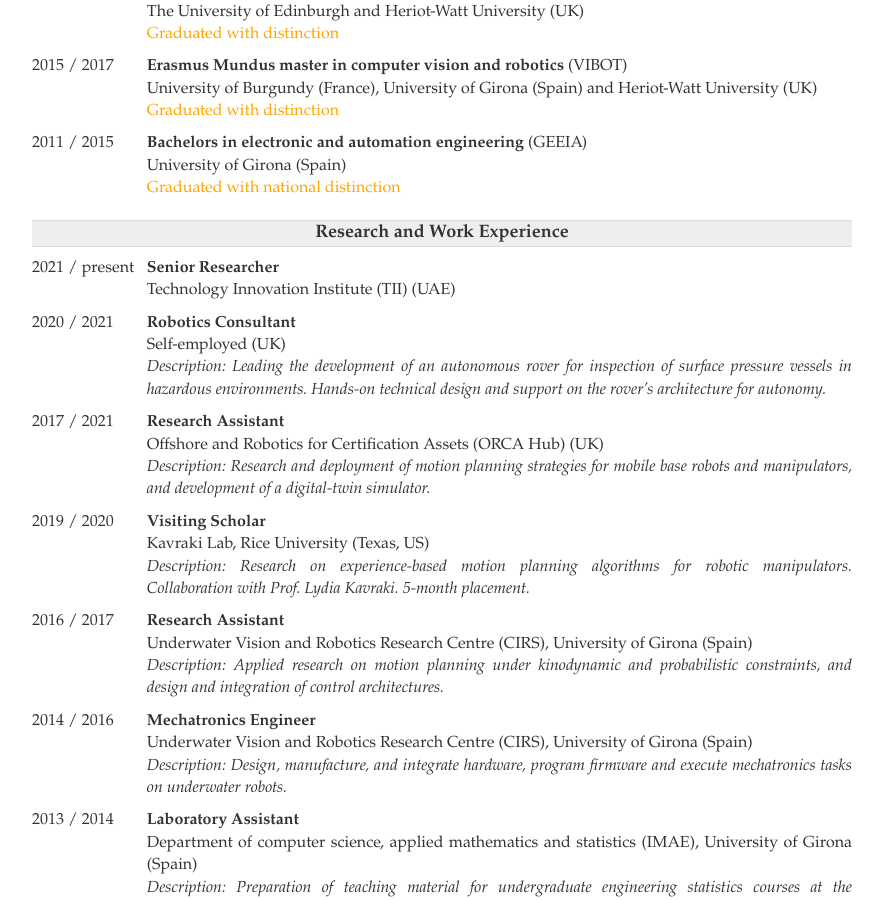
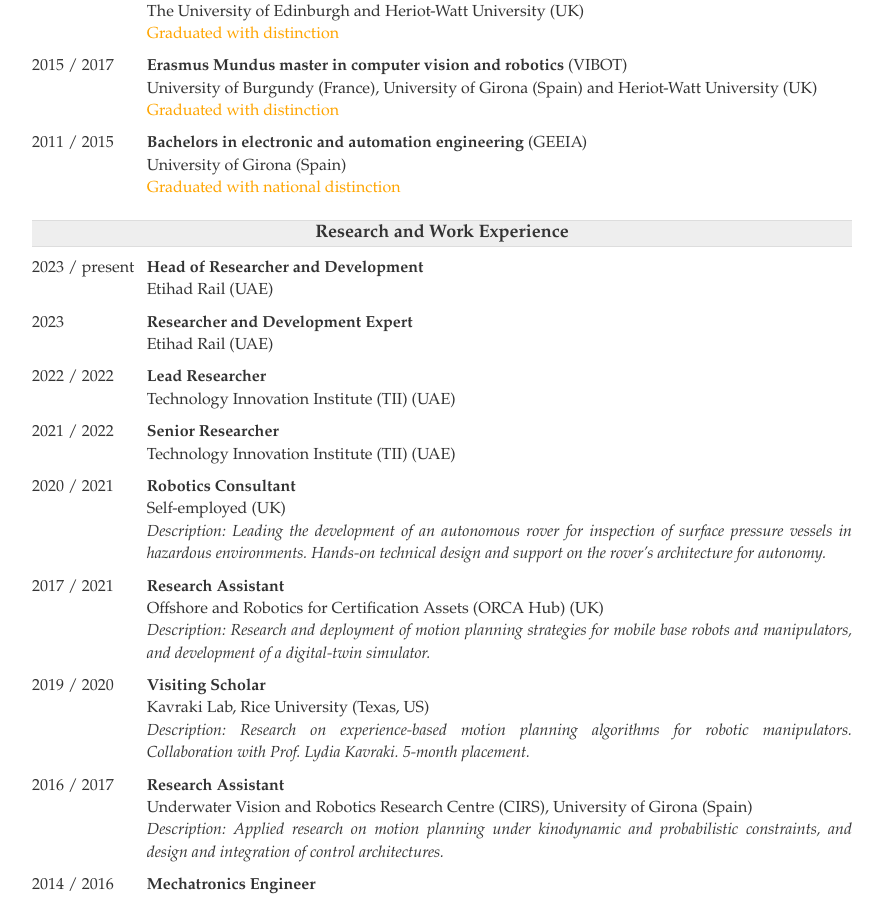
Before and after one commit to ericpairet/ericpairet.github.io, a Jekyll site: the page built from cv.md, in a window 1280 px wide and 900 px high, scrolled down 365 px. Shown: the whole window, without its empty margins (198-1081 px from the left). Built offline with Jekyll 4.4.1, drawn with Linux system fonts in a browser that asks for light colours.

Commit message:
Update cv.md

```diff
--- a/cv.md
+++ b/cv.md
@@ -63,7 +63,34 @@
 
 <div class="row">
   <div class="column column-left">
-    <p>2021 / present</p>
+    <p>2023 / present</p>
+  </div>
+  <div class="column column-right justify">
+    <p><b>Head of Researcher and Development</b> <br> Etihad Rail (UAE) <br> <i></i></p>
+  </div>
+</div>
+
+<div class="row">
+  <div class="column column-left">
+    <p>2023</p>
+  </div>
+  <div class="column column-right justify">
+    <p><b>Researcher and Development Expert</b> <br> Etihad Rail (UAE) <br> <i></i></p>
+  </div>
+</div>
+
+<div class="row">
+  <div class="column column-left">
+    <p>2022 / 2022</p>
+  </div>
+  <div class="column column-right justify">
+    <p><b>Lead Researcher</b> <br> Technology Innovation Institute (TII) (UAE) <br> <i></i></p>
+  </div>
+</div>
+
+<div class="row">
+  <div class="column column-left">
+    <p>2021 / 2022</p>
   </div>
   <div class="column column-right justify">
     <p><b>Senior Researcher</b> <br> Technology Innovation Institute (TII) (UAE) <br> <i></i></p>
```
